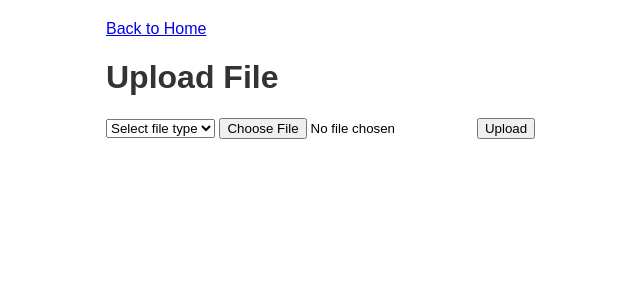
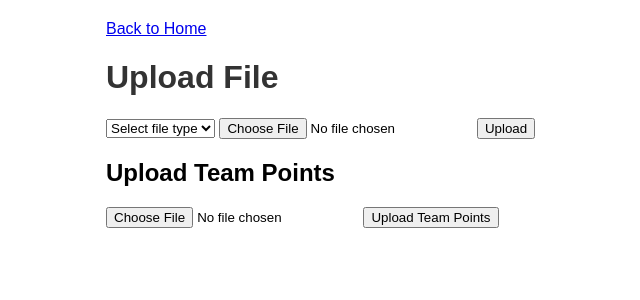
Before and after one commit to jsarsoun/autopath, a Flask app: page /upload in a window 1280 px wide. Shown: the top 300 px of the page, without its empty margins (134-774 px from the left). Run offline with Flask 3, Linux system fonts and the light colour scheme.

Commit message:
Added support for uploading files with team points.

```diff
--- a/app.py
+++ b/app.py
@@ -1,11 +1,11 @@
 import os
 from flask import Flask, request, render_template, redirect, url_for, flash, send_file
 import pandas as pd
-from database import init_db, insert_data, get_all_data, get_pdf_files
+from database import init_db, insert_data, get_all_data, get_pdf_files, insert_team_points, get_team_points
 
 app = Flask(__name__)
 app.config['UPLOAD_FOLDER'] = 'uploads'
-app.config['ALLOWED_EXTENSIONS'] = {'csv', 'pdf'}
+app.config['ALLOWED_EXTENSIONS'] = {'csv', 'pdf', 'xlsx'}
 app.config['SECRET_KEY'] = 'your_secret_key_here'
 
 # Ensure the upload folder exists
@@ -72,6 +72,46 @@ def view_pdf():
 def download_file(filename):
     return send_file(os.path.join(app.config['UPLOAD_FOLDER'], filename), as_attachment=True)
 
+@app.route('/upload_team_points', methods=['POST'])
+def upload_team_points():
+    if 'file' not in request.files:
+        flash('No file part', 'error')
+        return redirect(url_for('upload_file'))
+
+    file = request.files['file']
+
+    if file.filename == '':
+        flash('No selected file', 'error')
+        return redirect(url_for('upload_file'))
+
+    if file and file.filename.lower().endswith(('.csv', '.xlsx')):
+        filename = os.path.join(app.config['UPLOAD_FOLDER'], file.filename)
+        file.save(filename)
+
+        try:
+            if file.filename.lower().endswith('.csv'):
+                df = pd.read_csv(filename)
+            else:
+                df = pd.read_excel(filename)
+
+            if 'team' in df.columns and 'points' in df.columns:
+                insert_team_points(df)
+                flash('Team points uploaded and stored successfully!', 'success')
+            else:
+                flash('Invalid file format. Please ensure the file has "team" and "points" columns.', 'error')
+        except Exception as e:
+            flash(f'Error processing file: {str(e)}', 'error')
+
+        return redirect(url_for('upload_file'))
+    else:
+        flash('Invalid file type. Please upload a CSV or Excel file.', 'error')
+        return redirect(url_for('upload_file'))
+
+@app.route('/view_team_points')
+def view_team_points():
+    team_points = get_team_points()
+    return render_template('view_team_points.html', team_points=team_points)
+
 if __name__ == '__main__':
     init_db()
     app.run(debug=True)
--- a/database.py
+++ b/database.py
@@ -8,12 +8,17 @@ def init_db():
     c = conn.cursor()
     c.execute('DROP TABLE IF EXISTS csv_data')
     c.execute('DROP TABLE IF EXISTS pdf_files')
+    c.execute('DROP TABLE IF EXISTS team_points')
     c.execute('''CREATE TABLE csv_data
                  (id INTEGER PRIMARY KEY AUTOINCREMENT,
                   content TEXT)''')
     c.execute('''CREATE TABLE pdf_files
                  (id INTEGER PRIMARY KEY AUTOINCREMENT,
                   filename TEXT)''')
+    c.execute('''CREATE TABLE team_points
+                 (id INTEGER PRIMARY KEY AUTOINCREMENT,
+                  team TEXT,
+                  points INTEGER)''')
     conn.commit()
     conn.close()
 
@@ -55,3 +60,22 @@ def get_pdf_files():
     conn.close()
 
     return [{'id': row[0], 'filename': row[1]} for row in rows]
+
+def insert_team_points(df):
+    conn = sqlite3.connect(DATABASE)
+    cursor = conn.cursor()
+
+    for _, row in df.iterrows():
+        cursor.execute("INSERT INTO team_points (team, points) VALUES (?, ?)", (row['team'], row['points']))
+
+    conn.commit()
+    conn.close()
+
+def get_team_points():
+    conn = sqlite3.connect(DATABASE)
+    cursor = conn.cursor()
+    cursor.execute("SELECT * FROM team_points")
+    rows = cursor.fetchall()
+    conn.close()
+
+    return [{'id': row[0], 'team': row[1], 'points': row[2]} for row in rows]
--- a/templates/upload.html
+++ b/templates/upload.html
@@ -53,5 +53,11 @@
         <input type="file" name="file" required>
         <input type="submit" value="Upload">
     </form>
+
+    <h2>Upload Team Points</h2>
+    <form method="post" action="{{ url_for('upload_team_points') }}" enctype="multipart/form-data">
+        <input type="file" name="file" accept=".csv,.xlsx" required>
+        <input type="submit" value="Upload Team Points">
+    </form>
 </body>
 </html>
```
